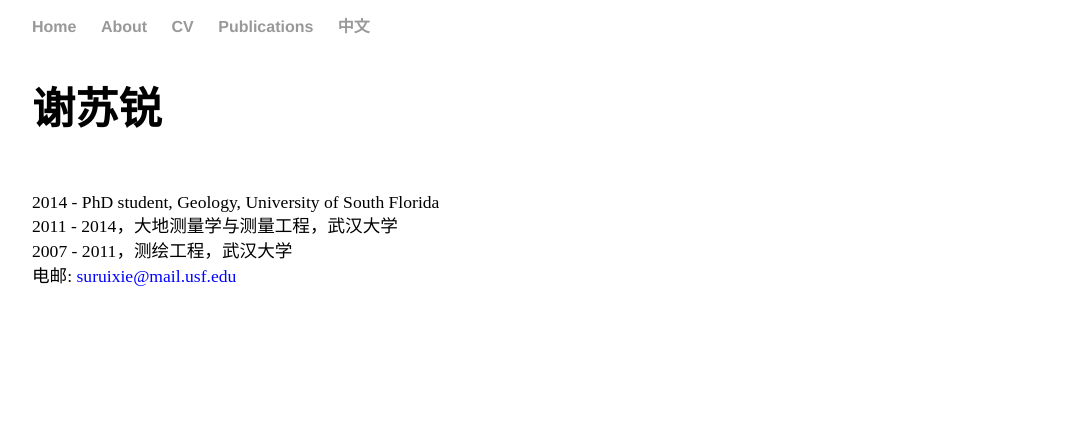
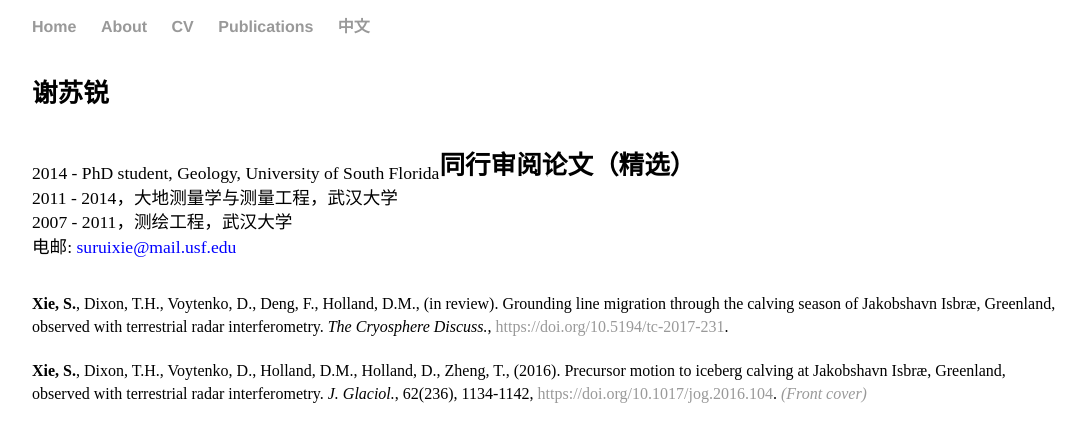
Before and after one commit to suruixie/suruixie.github.io, a Jekyll site: the page built from Chinese/index.html, in a window 1280 px wide. Shown: the top 442 px of the page, without its empty margins (96-1182 px from the left). Built offline with Jekyll 4.4.1, drawn with Linux system fonts in a browser that asks for light colours.

Commit message:
Update index.html

```diff
--- a/Chinese/index.html
+++ b/Chinese/index.html
@@ -6,13 +6,22 @@ title: 苏锐的中文页面
 <body>
     <div class="Chinese">
         <div class="sideText">
-	    <h2>谢苏锐</h2>
+	    <h4>谢苏锐</h4>
             <p>2014 - PhD student, Geology, University of South Florida<br>
             2011 - 2014，大地测量学与测量工程，武汉大学<br>
             2007 - 2011，测绘工程，武汉大学<br>
             电邮:
 		    <a href="mailto:suruixie@mail.usf.edu" style="color:#0000FF;">suruixie@mail.usf.edu</a>
             </p>
+
+
+            <h4>同行审阅论文（精选）</h4>
+            <p style="font-size:1.0em;">
+		<strong>Xie, S.</strong>, Dixon, T.H., Voytenko, D., Deng, F., Holland, D.M., (in review). Grounding line migration through the calving season of Jakobshavn Isbræ, Greenland, observed with terrestrial radar interferometry. <em>The Cryosphere Discuss.</em>, <a href="https://doi.org/10.5194/tc-2017-231">https://doi.org/10.5194/tc-2017-231</a>.  <br>
+		<br style="line-height:0.1em">
+		<strong>Xie, S.</strong>, Dixon, T.H., Voytenko, D., Holland, D.M., Holland, D., Zheng, T., (2016). Precursor motion to iceberg calving at Jakobshavn Isbræ, Greenland, observed with terrestrial radar interferometry. <em>J. Glaciol.</em>, 62(236), 1134-1142, <a href="https://doi.org/10.1017/jog.2016.104">https://doi.org/10.1017/jog.2016.104</a>. <em><a href="https://doi.org/10.1017/jog.2016.123"> (Front cover)</a></em> <br>
+	        <br style="line-height:1.2em">
+            </p>
         </div>
     </div>
 </body>
```
